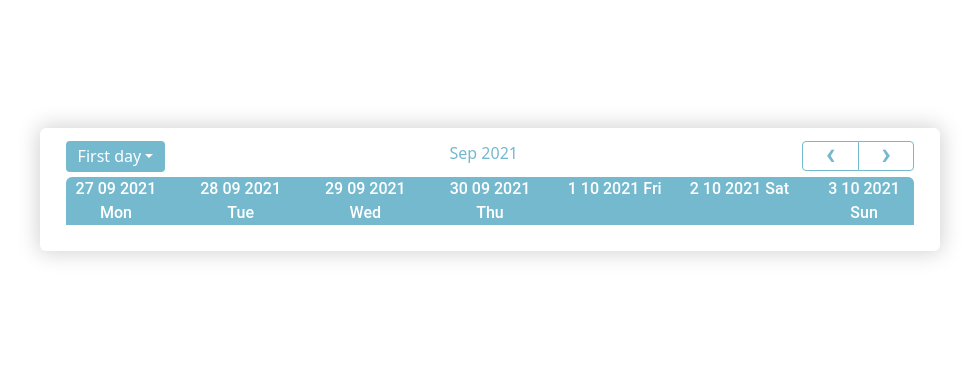
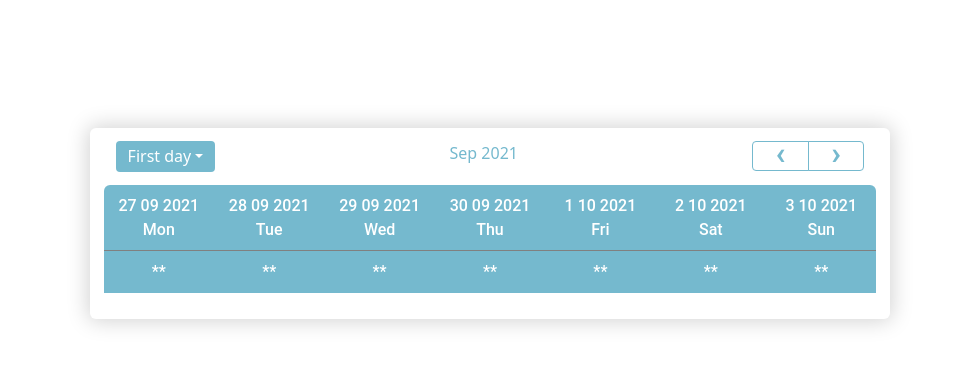
Before and after one commit to maryamghorbani/WeeksCalendar, a React (Create React App) app: page / in a window 1280 px wide. Shown: the top 366 px of the page, without its empty margins (150-1129 px from the left). Built offline with nearby package versions, Linux system fonts and the light colour scheme.

Commit message:
edit styles add events row

```diff
--- a/src/Component/CSS/Calendar.css
+++ b/src/Component/CSS/Calendar.css
@@ -1,6 +1,6 @@
 #calendar {
 	margin: 10% auto;
-	width: 900px;
+	width: 800px;
 	border-radius: 6px;
 	padding: 1% 2% 2%;
 	box-shadow: 0 1px 2px #C3C3C3;
@@ -11,6 +11,7 @@
 .calendar-header {
 	display: flex;
 	justify-content: space-between;
+	margin-bottom: 1%;
 }
 
 #calendar Table {
@@ -57,6 +58,16 @@
 	border-top-right-radius: 6px;
 	border-top-left-radius: 6px;
 }
+.days-col {
+	padding-right: 0 !important;
+    padding-left: 0 !important;
+}
+.days-col div {
+	padding: 8%;
+}
+.day {
+	border-bottom: 1px solid gray;
+}
 .day-dropdown {
 	background: #75b9ce !important;
 	border: none !important;
--- a/src/Component/Calendar.js
+++ b/src/Component/Calendar.js
@@ -13,22 +13,22 @@ const Calendar = (  ) => {
 
 	const dateFormat = "MMM yyyy";
 
+
 	const [currentMonth, setCurrentMonth] = useState(new Date());
 	const [weekStartDay, setweekStartDay] = useState(startOfWeek(currentMonth));
-	const [currentWeek, setCurrentWeek] = useState(getWeek(currentMonth));
+
 
 
 	const changeWeekHandle = (btnType) => {
 
+
 	    if (btnType === "prev") {
 
 	      setCurrentMonth(subWeeks(currentMonth, 1));
-	      setCurrentWeek(getWeek(subWeeks(currentMonth, 1)));
 	    }
 	    if (btnType === "next") {
 
 	      setCurrentMonth(addWeeks(currentMonth, 1));
-	      setCurrentWeek(getWeek(addWeeks(currentMonth, 1)));
 	    }
 	  };
 
@@ -43,12 +43,17 @@ const Calendar = (  ) => {
 	    let startDate = startOfWeek(currentMonth, { weekStartsOn: 1 });
 	    for (let i = 0; i < 7; i++) {
 	      days.push(
-	        <div className="col" key={i}>
-	          {format(addDays(startDate, i), dateFormat)}
+	        <div className="col days-col">
+	        	<div className="day" key={i}>
+		          {format(addDays(startDate, i), dateFormat)}
+		        </div>
+		        <div className="events">
+		          **
+		        </div>
 	        </div>
 	      );
 	    }
-	    return <div className="row">{days}</div>;
+	    return days;
 	  };
 
 
@@ -88,7 +93,8 @@ const Calendar = (  ) => {
 				</div>
 
 			</div>
-			<div className="days">{Days()}</div>
+			<div className="row days">{Days()}</div>
+
 
 		</div>
 		);
```
